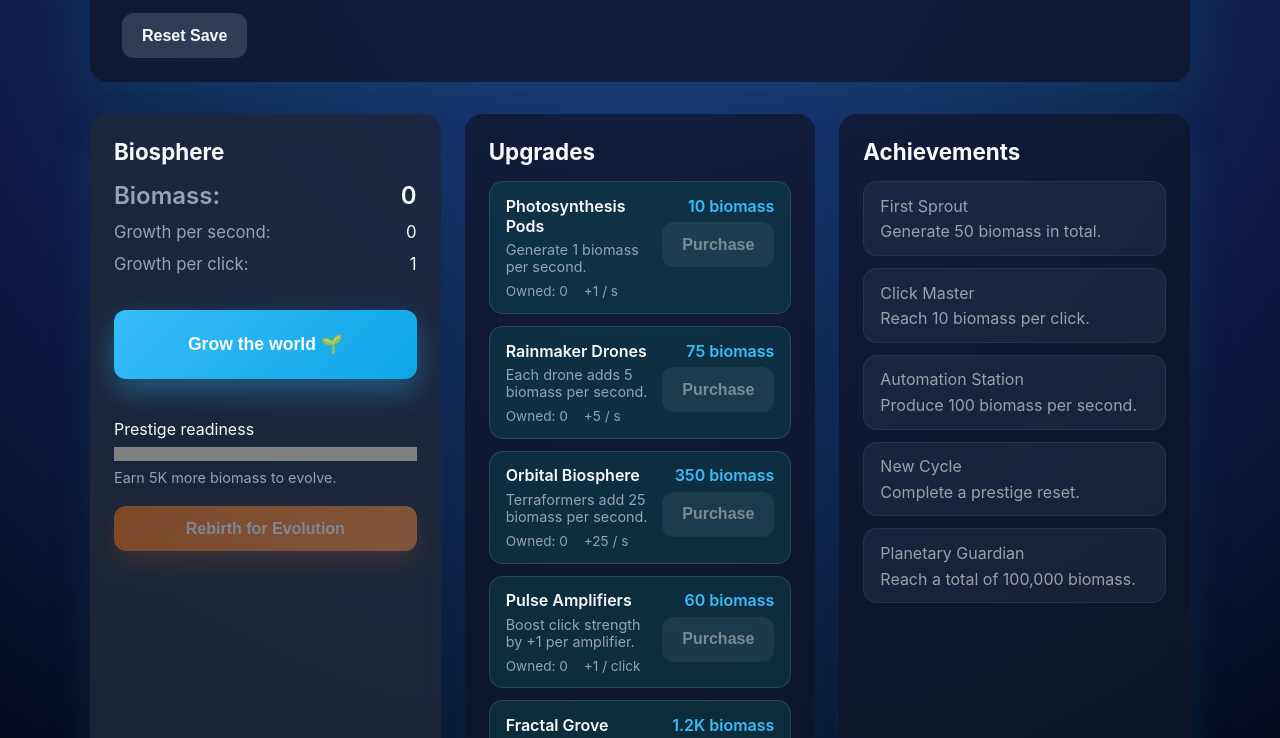
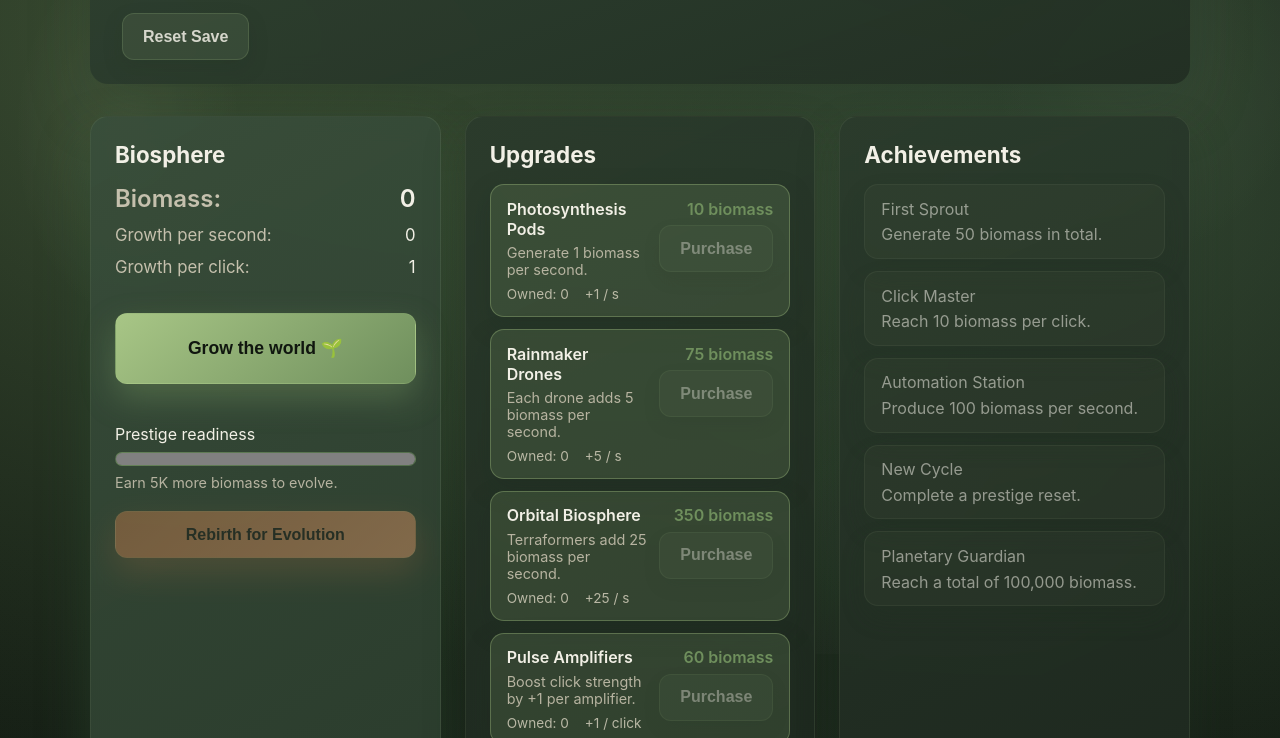
Before and after one commit to barrencraw-dot/evergrow, a plain HTML site: page EverGrow/app/index.html in a window 1280 px wide. Shown: the part 146-884 px from the top of the page. Drawn offline with Linux system fonts and the light colour scheme.

Commit message:
Restyle app with earthy overgrowth aesthetic

```diff
--- a/EverGrow/app/styles.css
+++ b/EverGrow/app/styles.css
@@ -1,14 +1,16 @@
 :root {
     color-scheme: light dark;
-    --bg: #0f172a;
-    --bg-panel: rgba(15, 23, 42, 0.75);
-    --bg-panel-alt: rgba(30, 41, 59, 0.85);
-    --text: #f8fafc;
-    --accent: #38bdf8;
-    --accent-strong: #0ea5e9;
-    --prestige: #f97316;
-    --success: #22c55e;
-    --muted: #94a3b8;
+    --bg: #141d14;
+    --bg-panel: rgba(32, 44, 33, 0.78);
+    --bg-panel-alt: rgba(44, 61, 45, 0.88);
+    --text: #f2f0e6;
+    --accent: #a8c686;
+    --accent-strong: #6f8f5d;
+    --prestige: #c47a4a;
+    --success: #8bbd6f;
+    --muted: #c5c0ad;
+    --shadow-strong: rgba(46, 77, 52, 0.45);
+    --shadow-soft: rgba(34, 52, 37, 0.28);
     font-family: "Inter", system-ui, -apple-system, BlinkMacSystemFont, "Segoe UI", sans-serif;
 }
 
@@ -19,11 +21,30 @@
 body {
     margin: 0;
     min-height: 100vh;
-    background: radial-gradient(circle at top, #1e3a8a, #020617 70%);
+    background:
+        radial-gradient(120% 90% at 15% 10%, rgba(131, 168, 108, 0.35) 0%, transparent 55%),
+        radial-gradient(110% 70% at 80% 20%, rgba(90, 125, 88, 0.45) 0%, transparent 60%),
+        radial-gradient(80% 70% at 50% 100%, rgba(61, 83, 63, 0.75) 0%, rgba(20, 29, 20, 0.95) 75%),
+        linear-gradient(180deg, #1b2618 0%, #0c130c 80%);
     color: var(--text);
     display: flex;
     justify-content: center;
     padding: 2rem 1rem 4rem;
+    position: relative;
+    overflow-x: hidden;
+}
+
+body::before {
+    content: "";
+    position: fixed;
+    inset: 0;
+    background:
+        radial-gradient(160px 260px at 10% 35%, rgba(168, 198, 134, 0.12) 0%, transparent 70%),
+        radial-gradient(220px 320px at 90% 20%, rgba(109, 143, 95, 0.14) 0%, transparent 75%),
+        radial-gradient(320px 260px at 70% 85%, rgba(84, 117, 87, 0.12) 0%, transparent 75%);
+    pointer-events: none;
+    opacity: 0.8;
+    mix-blend-mode: screen;
 }
 
 .app {
@@ -34,10 +55,10 @@ body {
 }
 
 .app__header {
-    background: var(--bg-panel);
+    background: linear-gradient(160deg, rgba(46, 64, 49, 0.9), rgba(33, 46, 34, 0.92));
     border-radius: 18px;
     padding: 1.5rem 2rem;
-    box-shadow: 0 20px 60px rgba(15, 118, 110, 0.25);
+    box-shadow: 0 24px 60px var(--shadow-soft);
     position: sticky;
     top: 1rem;
     backdrop-filter: blur(12px);
@@ -51,7 +72,7 @@ body {
 
 .app__tagline {
     margin: 0;
-    color: var(--muted);
+    color: rgba(197, 192, 173, 0.9);
 }
 
 .app__header-actions {
@@ -74,16 +95,18 @@ body {
 }
 
 .panel {
-    background: var(--bg-panel);
+    background: linear-gradient(155deg, rgba(42, 58, 44, 0.88), rgba(29, 39, 30, 0.92));
     padding: 1.5rem;
     border-radius: 18px;
     backdrop-filter: blur(12px);
-    box-shadow: 0 16px 40px rgba(15, 118, 110, 0.2);
+    box-shadow: 0 18px 42px var(--shadow-soft);
+    border: 1px solid rgba(158, 177, 135, 0.12);
 }
 
 .panel--primary {
     grid-column: span min(2, 1);
-    background: var(--bg-panel-alt);
+    background: linear-gradient(150deg, rgba(57, 78, 59, 0.92), rgba(43, 60, 45, 0.95));
+    box-shadow: 0 26px 52px var(--shadow-strong);
 }
 
 .panel__title {
@@ -96,6 +119,8 @@ body {
     margin-bottom: 0.5rem;
     font-size: 1.1rem;
     color: var(--accent);
+    text-transform: uppercase;
+    letter-spacing: 0.08em;
 }
 
 .stat {
@@ -121,9 +146,11 @@ body {
     font-size: 1rem;
     font-weight: 600;
     cursor: pointer;
-    background: rgba(255, 255, 255, 0.1);
+    background: rgba(168, 198, 134, 0.12);
     color: var(--text);
     transition: transform 0.12s ease, background 0.2s ease, box-shadow 0.2s ease;
+    box-shadow: 0 8px 18px rgba(34, 52, 37, 0.25);
+    border: 1px solid rgba(168, 198, 134, 0.18);
 }
 
 .button:disabled {
@@ -132,17 +159,19 @@ body {
 }
 
 .button--primary {
-    background: linear-gradient(135deg, var(--accent), var(--accent-strong));
-    box-shadow: 0 12px 30px rgba(56, 189, 248, 0.35);
+    background: linear-gradient(140deg, var(--accent), var(--accent-strong));
+    box-shadow: 0 14px 32px rgba(111, 143, 93, 0.45);
+    color: #10160f;
 }
 
 .button--primary:hover:not(:disabled) {
     transform: translateY(-2px);
-    box-shadow: 0 16px 40px rgba(56, 189, 248, 0.45);
+    box-shadow: 0 18px 42px rgba(111, 143, 93, 0.55);
 }
 
 .button--secondary {
-    background: rgba(148, 163, 184, 0.25);
+    background: rgba(91, 111, 85, 0.3);
+    color: rgba(242, 240, 230, 0.85);
 }
 
 .button--giant {
@@ -155,8 +184,9 @@ body {
 .button--prestige {
     width: 100%;
     margin-top: 0.75rem;
-    background: linear-gradient(135deg, var(--prestige), #fb923c);
-    box-shadow: 0 12px 30px rgba(249, 115, 22, 0.35);
+    background: linear-gradient(140deg, var(--prestige), #e59c6a);
+    box-shadow: 0 14px 34px rgba(196, 122, 74, 0.45);
+    color: #1b1a15;
 }
 
 .progress {
@@ -170,11 +200,14 @@ body {
     width: 100%;
     height: 14px;
     border-radius: 999px;
+    background: linear-gradient(135deg, rgba(137, 173, 114, 0.4), rgba(83, 112, 77, 0.4));
+    border: 1px solid rgba(137, 173, 114, 0.3);
+    overflow: hidden;
 }
 
 .progress__hint {
     margin: 0;
-    color: var(--muted);
+    color: rgba(197, 192, 173, 0.9);
     font-size: 0.9rem;
 }
 
@@ -192,10 +225,11 @@ body {
     display: grid;
     grid-template-columns: 1fr auto;
     gap: 0.75rem;
-    background: rgba(15, 118, 110, 0.25);
+    background: rgba(120, 152, 101, 0.22);
     border-radius: 14px;
     padding: 0.85rem 1rem;
-    border: 1px solid rgba(148, 163, 184, 0.2);
+    border: 1px solid rgba(168, 198, 134, 0.35);
+    box-shadow: 0 10px 24px rgba(31, 48, 33, 0.3);
 }
 
 .upgrade__name {
@@ -206,7 +240,7 @@ body {
 
 .upgrade__description {
     margin: 0.35rem 0 0;
-    color: var(--muted);
+    color: rgba(197, 192, 173, 0.9);
     font-size: 0.9rem;
 }
 
@@ -214,7 +248,7 @@ body {
     margin: 0.5rem 0 0;
     display: flex;
     gap: 1rem;
-    color: var(--muted);
+    color: rgba(209, 204, 186, 0.85);
     font-size: 0.85rem;
 }
 
@@ -227,43 +261,46 @@ body {
 
 .upgrade__cost {
     font-weight: 600;
-    color: var(--accent);
+    color: var(--accent-strong);
 }
 
 .achievement {
     padding: 0.85rem 1rem;
     border-radius: 14px;
-    background: rgba(22, 163, 74, 0.15);
-    border: 1px solid rgba(34, 197, 94, 0.35);
+    background: rgba(143, 189, 111, 0.18);
+    border: 1px solid rgba(143, 189, 111, 0.35);
     display: flex;
     flex-direction: column;
     gap: 0.35rem;
+    box-shadow: 0 12px 26px rgba(31, 48, 33, 0.28);
 }
 
 .achievement--locked {
-    background: rgba(148, 163, 184, 0.15);
-    border-color: rgba(148, 163, 184, 0.2);
-    opacity: 0.6;
+    background: rgba(88, 102, 76, 0.18);
+    border-color: rgba(120, 133, 103, 0.25);
+    opacity: 0.55;
 }
 
 .streak {
     padding: 1rem;
     border-radius: 14px;
-    background: rgba(220, 38, 38, 0.15);
-    border: 1px solid rgba(248, 113, 113, 0.35);
+    background: rgba(196, 122, 74, 0.16);
+    border: 1px solid rgba(196, 122, 74, 0.4);
+    box-shadow: 0 12px 24px rgba(38, 22, 10, 0.35);
 }
 
 .event {
     min-height: 5rem;
     padding: 1rem;
     border-radius: 14px;
-    background: rgba(56, 189, 248, 0.15);
-    border: 1px solid rgba(56, 189, 248, 0.35);
+    background: rgba(132, 167, 111, 0.18);
+    border: 1px solid rgba(132, 167, 111, 0.38);
+    box-shadow: 0 12px 28px rgba(27, 41, 29, 0.32);
 }
 
 .app__footer {
     text-align: center;
-    color: var(--muted);
+    color: rgba(197, 192, 173, 0.85);
     font-size: 0.85rem;
 }
 
```
